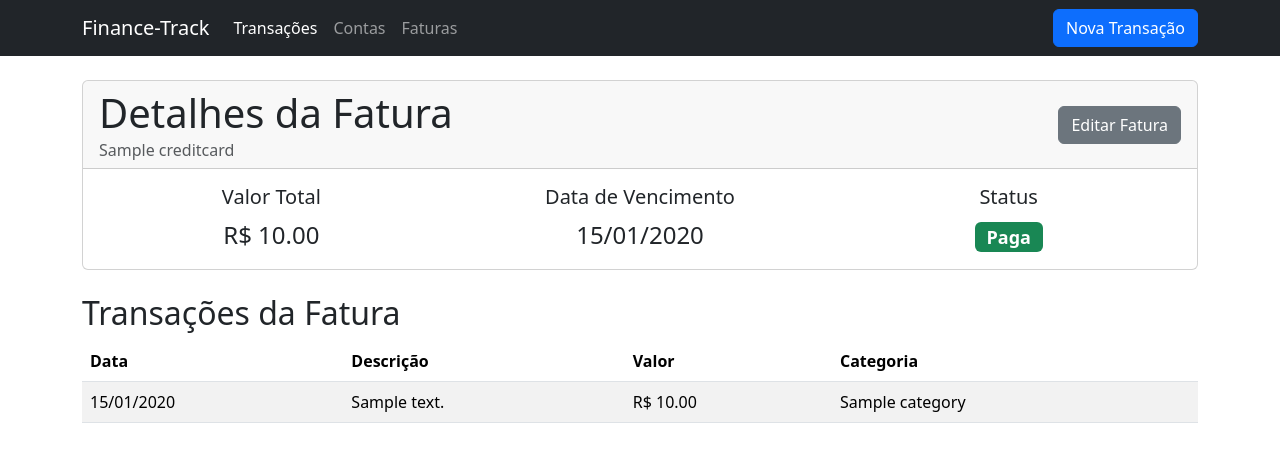
After one commit to acsjunior/finance-track, a Django app: page /invoices/1/ in a window 1280 px wide. The commit adds this page. Shown: the top 462 px of the page. Run offline with Django 5.2, Linux system fonts and the light colour scheme; tables that the repository leaves empty hold one stand-in row (values such as "Sample post").

Commit message:
feat(core.invoice): implementa a página de detalhes da fatura

```diff
--- /dev/null
+++ b/core/templates/core/invoice_detail.html
@@ -0,0 +1,63 @@
+{% extends 'core/base.html' %}
+
+{% block content %}
+    <div class="card mb-4">
+        <div class="card-header d-flex justify-content-between align-items-center">
+            <span>
+                <h1 class="mb-0">Detalhes da Fatura</h1>
+                <h6 class="card-subtitle mt-1 text-muted">
+                    {{ invoice.credit_card.name }}
+                </h6>
+            </span>
+            <a href="{% url 'invoice_edit' invoice.pk %}" class="btn btn-secondary">Editar Fatura</a>
+        </div>
+        <div class="card-body">
+            <div class="row text-center">
+                <div class="col">
+                    <h5 class="card-title">Valor Total</h5>
+                    <p class="card-text fs-4">R$ {{ total|floatformat:2 }}</p>
+                </div>
+                <div class="col">
+                    <h5 class="card-title">Data de Vencimento</h5>
+                    <p class="card-text fs-4">{{ invoice.due_date|date:"d/m/Y" }}</p>
+                </div>
+                <div class="col">
+                    <h5 class="card-title">Status</h5>
+                    <p class="card-text fs-4">
+                        {% if invoice.is_paid %}
+                            <span class="badge bg-success">Paga</span>
+                        {% else %}
+                            <span class="badge bg-danger">Pendente</span>
+                        {% endif %}
+                    </p>
+                </div>
+            </div>
+        </div>
+    </div>
+
+    <h2 class="mt-4">Transações da Fatura</h2>
+    <table class="table table-striped table-hover">
+        <thead>
+            <tr>
+                <th>Data</th>
+                <th>Descrição</th>
+                <th>Valor</th>
+                <th>Categoria</th>
+            </tr>
+        </thead>
+        <tbody>
+            {% for transaction in transactions %}
+            <tr>
+                <td>{{ transaction.date|date:"d/m/Y" }}</td>
+                <td>{{ transaction.description }}</td>
+                <td>R$ {{ transaction.amount }}</td>
+                <td>{{ transaction.category.name|default:"Sem Categoria" }}</td>
+            </tr>
+            {% empty %}
+            <tr>
+                <td colspan="4" class="text-center">Nenhuma transação nesta fatura.</td>
+            </tr>
+            {% endfor %}
+        </tbody>
+    </table>
+{% endblock %}
--- a/core/templates/core/invoice_list.html
+++ b/core/templates/core/invoice_list.html
@@ -18,7 +18,11 @@
         <tbody>
             {% for invoice in invoices %}
             <tr>
-                <td>{{ invoice.credit_card.name }}</td>
+                <td>
+                    <a href="{% url 'invoice_detail' invoice.pk %}">
+                        {{ invoice.credit_card.name }} | {{ invoice.due_date|date:"F/Y" }}
+                    </a>
+                </td>
                 <td>{{ invoice.end_date|date:"d/m/Y" }}</td>
                 <td>{{ invoice.due_date|date:"d/m/Y" }}</td>
                 <td>
--- a/core/urls.py
+++ b/core/urls.py
@@ -20,4 +20,7 @@ urlpatterns = [
         views.InvoiceUpdateView.as_view(),
         name="invoice_edit",
     ),
+    path(
+        "invoices/<int:pk>/", views.InvoiceDetailView.as_view(), name="invoice_detail"
+    ),
 ]
--- a/core/views.py
+++ b/core/views.py
@@ -1,7 +1,14 @@
 from dateutil.relativedelta import relativedelta
+from django.db.models import Sum
 from django.shortcuts import redirect
 from django.urls import reverse_lazy
-from django.views.generic import CreateView, DeleteView, ListView, UpdateView
+from django.views.generic import (
+    CreateView,
+    DeleteView,
+    DetailView,
+    ListView,
+    UpdateView,
+)
 
 from .forms import InvoiceForm, TransactionForm
 from .models import Invoice, Transaction
@@ -152,3 +159,32 @@ class InvoiceUpdateView(UpdateView):
     form_class = InvoiceForm
     template_name = "core/invoice_form.html"
     success_url = reverse_lazy("invoice_list")
+
+
+class InvoiceDetailView(DetailView):
+    """
+    Displays the details of a single invoice, including its related transactions and total amount.
+
+    Attributes:
+        model (Invoice): The model to display.
+        template_name (str): Template used for rendering.
+        context_object_name (str): Name of the context variable for the invoice.
+    """
+
+    model = Invoice
+    template_name = "core/invoice_detail.html"
+    context_object_name = "invoice"
+
+    def get_context_data(self, **kwargs):
+        """
+        Extends the context data for the invoice detail view.
+        Adds the related transactions and their total amount to the context.
+        """
+        context = super().get_context_data(**kwargs)
+        transactions = self.object.transaction_set.all().order_by("date")
+        total = transactions.aggregate(total_amount=Sum("amount"))["total_amount"] or 0
+
+        context["transactions"] = transactions
+        context["total"] = total
+
+        return context
```
